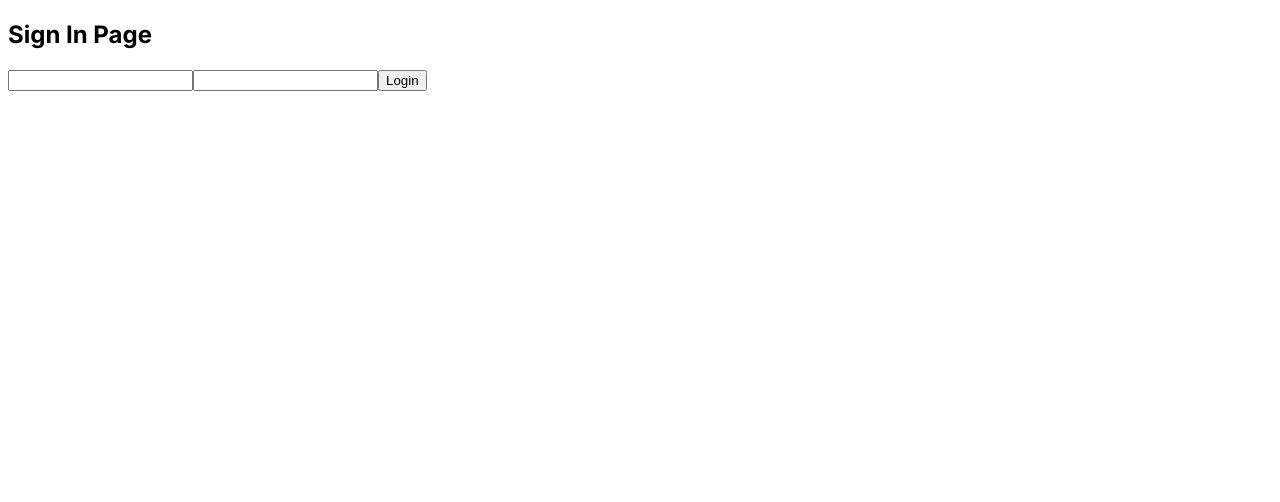
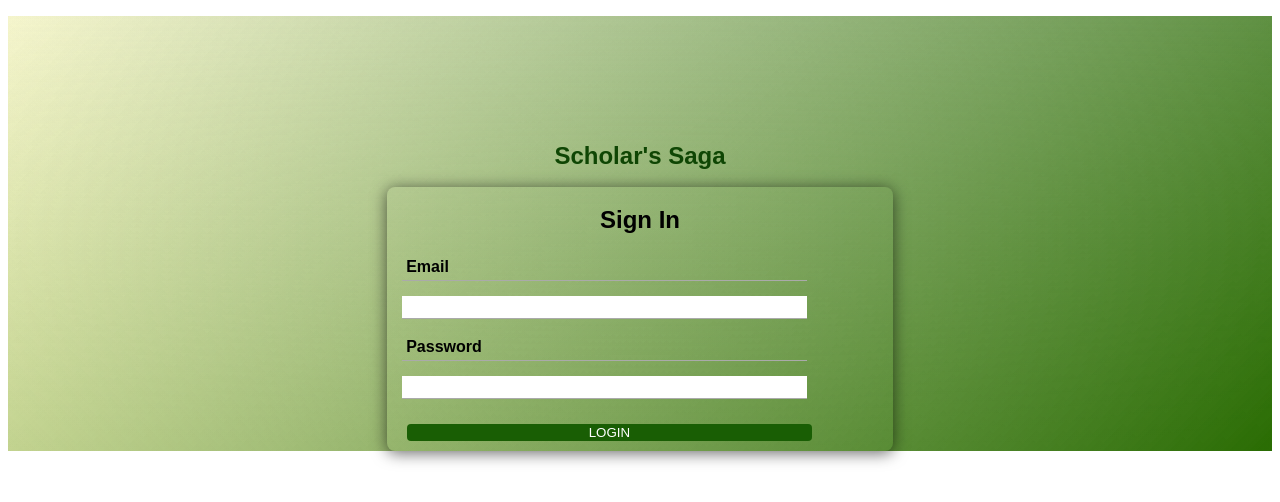
Before and after one commit to JoyZhang2023/Scholars-Saga, a Next.js app: page /auth/sign-in in a window 1280 px wide. Shown: the top 502 px of the page. Built offline with nearby package versions, Linux system fonts and the light colour scheme; no server answers; the database is empty.

Commit message:
add styles

```diff
--- a/app/_app.tsx
+++ b/app/_app.tsx
@@ -2,6 +2,7 @@ import type { AppProps } from 'next/app';
 import React from 'react';
 import { AuthProvider } from '../context/authContext';
 import { Provider } from "@/context/sessionProvider"; //get user data from session
+import '../app/globals.css';
 
 
 function MyApp({ Component, pageProps }: AppProps) {
--- a/app/auth/sign-in/form.tsx
+++ b/app/auth/sign-in/form.tsx
@@ -4,8 +4,10 @@ import { signIn } from 'next-auth/react';
 import { useRouter } from 'next/navigation';
 import { FormEvent } from 'react';
 import { useSession } from 'next-auth/react';
+import styles from './signinform.module.css';
 
 export default function SignInForm() {
+
   const handleSubmit = async (e: FormEvent<HTMLFormElement>) => {
     e.preventDefault();
     const formData = new FormData(e.currentTarget);
@@ -35,21 +37,25 @@ export default function SignInForm() {
 
 
   return (
+    <div>
+        <h1 className={styles.header}>Scholar's Saga</h1>
         <form
           onSubmit={handleSubmit}
-      className="flex flex-col gap-2 mx-auto max-w-md mt-10"
+          className={styles.formContainer}
         >
+          <h2 className={styles.formHeader}>Sign In</h2>
+          <h4 className={styles.labelHeader}>Email</h4>
           <input
             name="email"
-        className="border border-black text-black"
-        type="email"
-      />
+            className={styles.formInput}
+            type="email" />
+          <h4 className={styles.labelHeader}>Password</h4>
           <input
             name="password"
-        className="border border-black  text-black"
-        type="password"
-      />
-      <button type="submit">Login</button>
+            className={styles.formInput}
+            type="password" />
+          <button type="submit" className={styles.submitButton}>Login</button>
         </form>
+      </div>
   );
 }
--- a/app/auth/sign-in/page.tsx
+++ b/app/auth/sign-in/page.tsx
@@ -1,17 +1,16 @@
 import { getServerSession } from 'next-auth';
 import SignInForm from './form';
 import { authOptions } from '@/app/api/auth/[...nextauth]/route';
-
+import { Box, Container, Typography, TextField, Button } from '@mui/material';
+import styles from './signinform.module.css';
 
 export default async function LoginPage() {
-
   const session = await getServerSession(authOptions);
   console.log(session);
 
   return (
-    <main>
-      <h2>Sign In Page</h2>
+    <div className={styles.body}>
       <SignInForm />
-    </main>
+    </div>
   );
 }
--- /dev/null
+++ b/app/auth/sign-in/signinform.module.css
@@ -0,0 +1,99 @@
+.body {
+    background: linear-gradient( rgb(251, 251, 251), transparent), linear-gradient( -45deg, rgb(42, 109, 3), transparent), linear-gradient( 45deg, rgb(247, 247, 192), transparent);
+    background-blend-mode: multiply;
+    font-family: Arial, Helvetica, sans-serif;
+}
+.header {
+    text-align: center;
+    color: rgb(15, 70, 4);
+    font-size: x-large;
+    padding-top: 10%;
+    padding-bottom: 0%;
+}
+.formContainer {
+    position: relative;
+    margin-left: 30%;
+    width: 40%;
+    box-shadow: 0 2px 16px rgba(0, 0, 0, 0.6);
+    background: rgb(189, 255, 208), transparent;
+    box-sizing: border-box;
+    border-radius: 8px;
+    align-content: center;
+    align-items: center;
+}
+.formHeader {
+    text-align: center;
+    color: black;
+    font-size: x-large;
+}
+.formContentContainer {
+    margin-top: 15%;
+}
+.labelHeader {
+    display: block;
+    margin: 0px 0px 15px 15px;
+    padding: 4px;
+    width: 80%;
+    height: 5%;
+    box-sizing: border-box;
+    border: none;
+    outline: none;
+    border-bottom: 1px solid #aaa;
+}
+.formInput {
+    display: block;
+    margin: 0px 0px 15px 15px;
+    padding: 4px;
+    width: 80%;
+    height: 5%;
+    box-sizing: border-box;
+    border: none;
+    outline: none;
+    border-bottom: 1px solid #aaa;
+    font-size: 12px;
+    align-self: center;
+}
+.submitButton {
+    background: rgb(25, 94, 4);
+    color: white;
+    margin: 10px 20px;
+    width: 80%;
+    height: 8%;
+    border: none;
+    border-radius: 4px;
+    text-transform: uppercase;
+    cursor: pointer;
+    font-weight: 500;
+    align-self: center;
+}
+.orCircle {
+    position: absolute;
+    top: 44%;
+    left: 47%;
+    width: 32px;
+    height: 32px;
+    background: lightgrey;
+    border-radius: 50%;
+    line-height: 32px;
+    box-shadow: 1px 1px 2px grey;
+    font-weight: 600;
+    font-size: 14px;
+    text-align: center;
+    text-transform: uppercase;
+}
+.leftSide {
+    position: absolute;
+    left: 0;
+    width: 50%;
+    height: 100%;
+    box-sizing: border-box;
+}
+.rightSide {
+    position: absolute;
+    right: 0;
+    width: 50%;
+    height: 100%;
+    box-sizing: border-box;
+    background: black;
+    border-radius: 8px;
+}
--- a/app/layout.tsx
+++ b/app/layout.tsx
@@ -26,10 +26,9 @@ export default function RootLayout({
       <body className={inter.className}>
         <Provider>
           <div className='flex'>
-            {children}
-              {/* <ThemeProvider>
-                need to move children back for themeprovider
-              </ThemeProvider> */}
+              <ThemeProvider>
+                {children}
+              </ThemeProvider>
           </div>
         </Provider>
       </body>
--- a/app/login/page.tsx
+++ b/app/login/page.tsx
@@ -4,12 +4,12 @@ import React, { useState } from 'react';
 import { useRouter } from 'next/navigation'; // Import the useRouter hook
 import { Box, Container, Typography, TextField, Button } from '@mui/material';
 import { useTheme } from '@mui/material/styles';
-import { useAuth } from '../../context/authContext';
+// import { useAuth } from '../../context/authContext';
 
 export default function LoginPage() {
   const theme = useTheme();
   const router = useRouter();
-  const { login } = useAuth();
+  // const { login } = useAuth();
   const [email, setEmail] = useState('');
   const [password, setPassword] = useState('');
   const [error, setError] = useState<string | null>(null);
@@ -30,7 +30,7 @@ export default function LoginPage() {
         console.log('Login successful:', data);
 
         // Use login function from auth context
-        login(data.user);
+        // login(data.user);
 
         // Redirect to home page after successful login
         router.push('/');
```
Also changed, not shown: 2 other files (tests, documents, lock files or other folders). Lines whose indentation alone changed are shown as unchanged.
